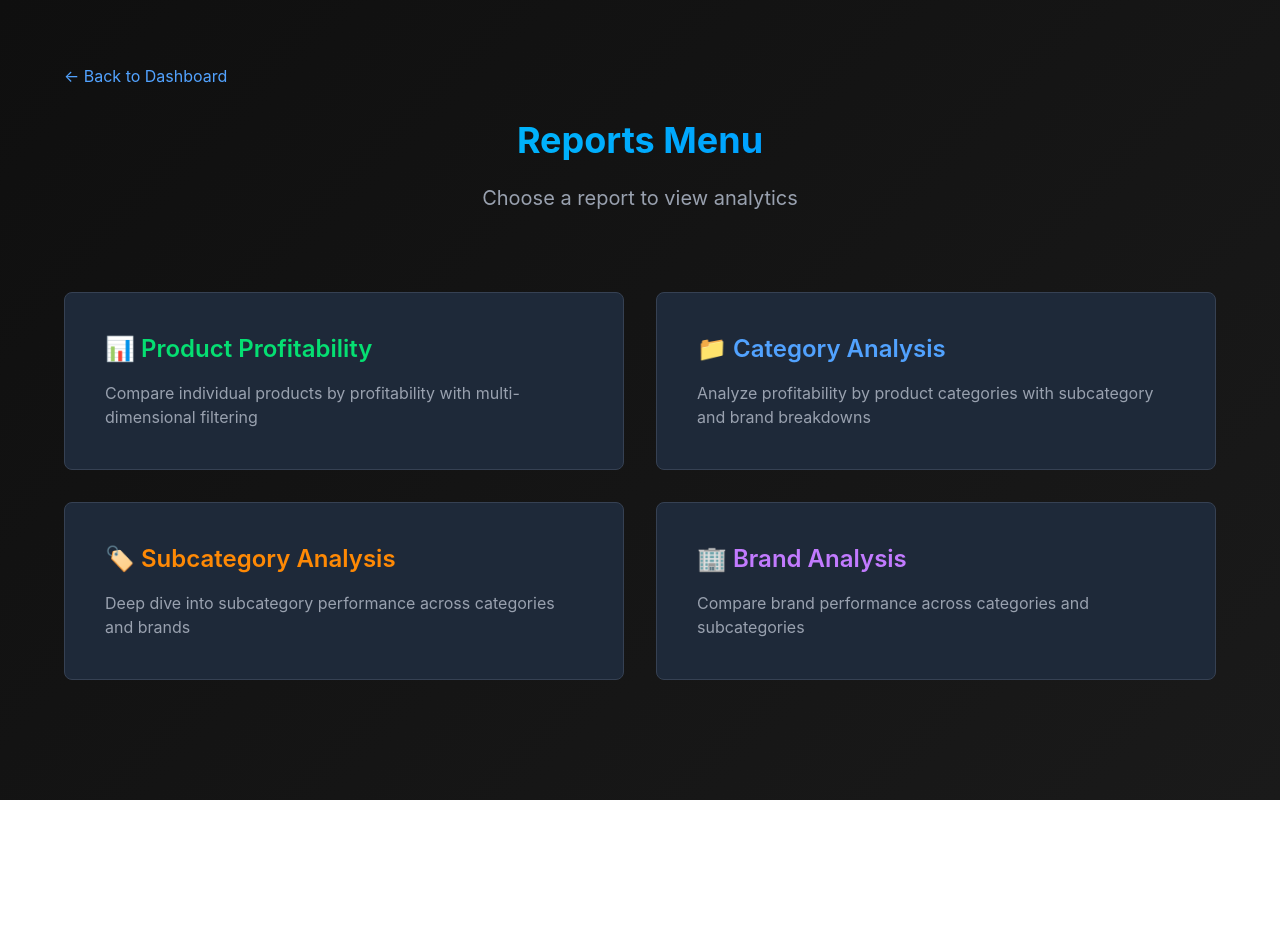
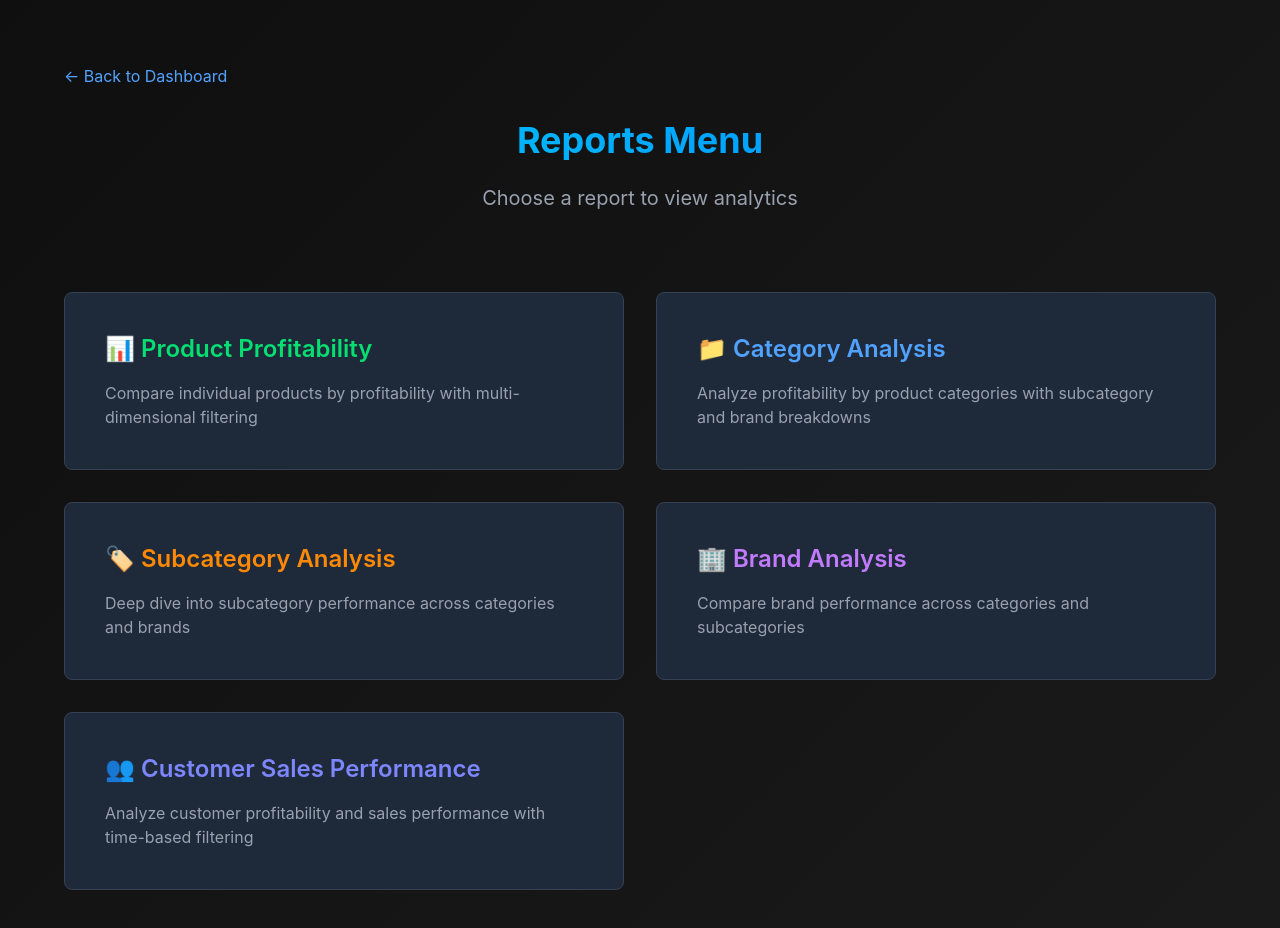
Before and after one commit to jarrodsevin/warehouse-erp, a Next.js app: page /reports in a window 1280 px wide. Shown: the top 928 px of the page. Before the commit the page ends 800 px from the top, so only its background shows below. Built offline with nearby package versions, Linux system fonts and the light colour scheme.

Commit message:
Add customer sales report to reports menu

```diff
--- a/app/reports/page.tsx
+++ b/app/reports/page.tsx
@@ -62,6 +62,17 @@ export default function ReportsMenu() {
               </p>
             </div>
           </Link>
+
+          <Link href="/reports/customer-sales" className="group">
+            <div className="bg-gray-800 border border-gray-700 rounded-lg p-10 hover:scale-105 transition-transform cursor-pointer h-full">
+              <h2 className="text-2xl font-semibold mb-4 text-indigo-400 group-hover:text-indigo-300">
+                👥 Customer Sales Performance
+              </h2>
+              <p className="text-gray-400">
+                Analyze customer profitability and sales performance with time-based filtering
+              </p>
+            </div>
+          </Link>
         </div>
       </div>
     </div>
```
